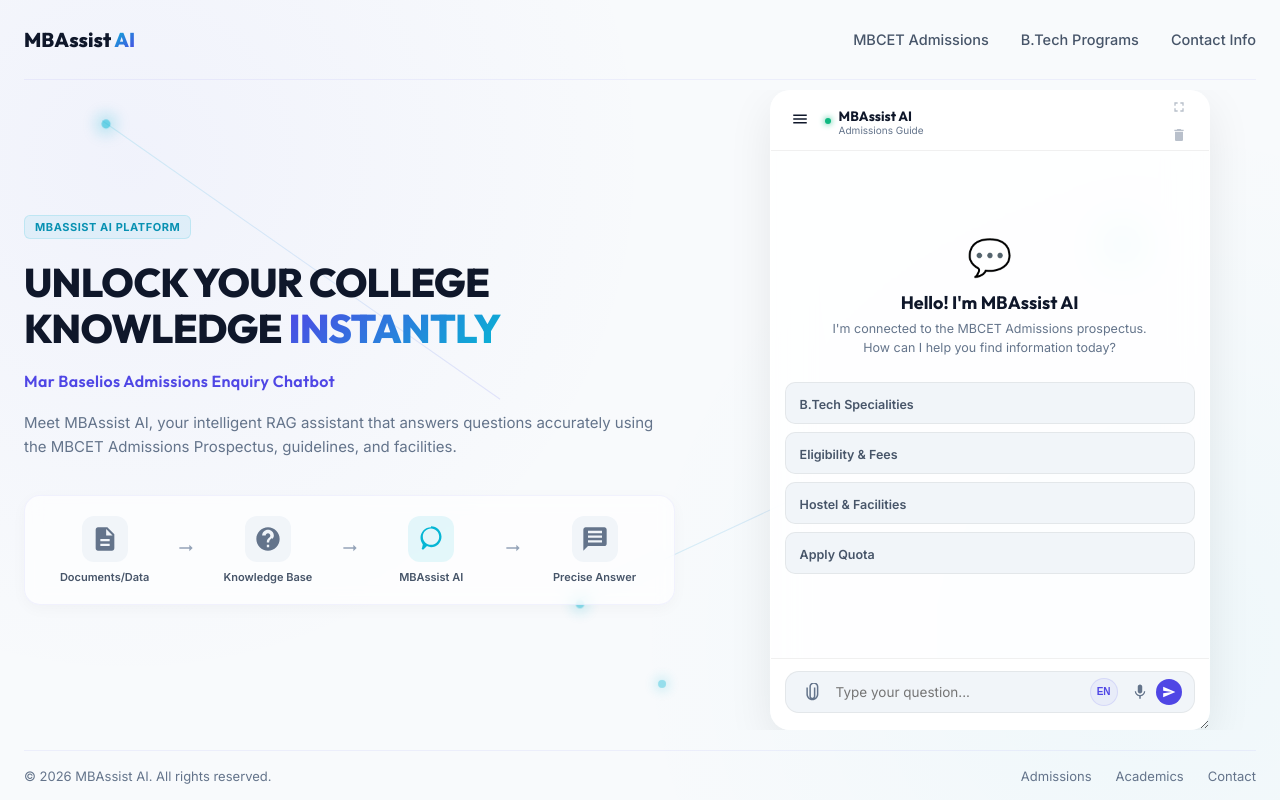
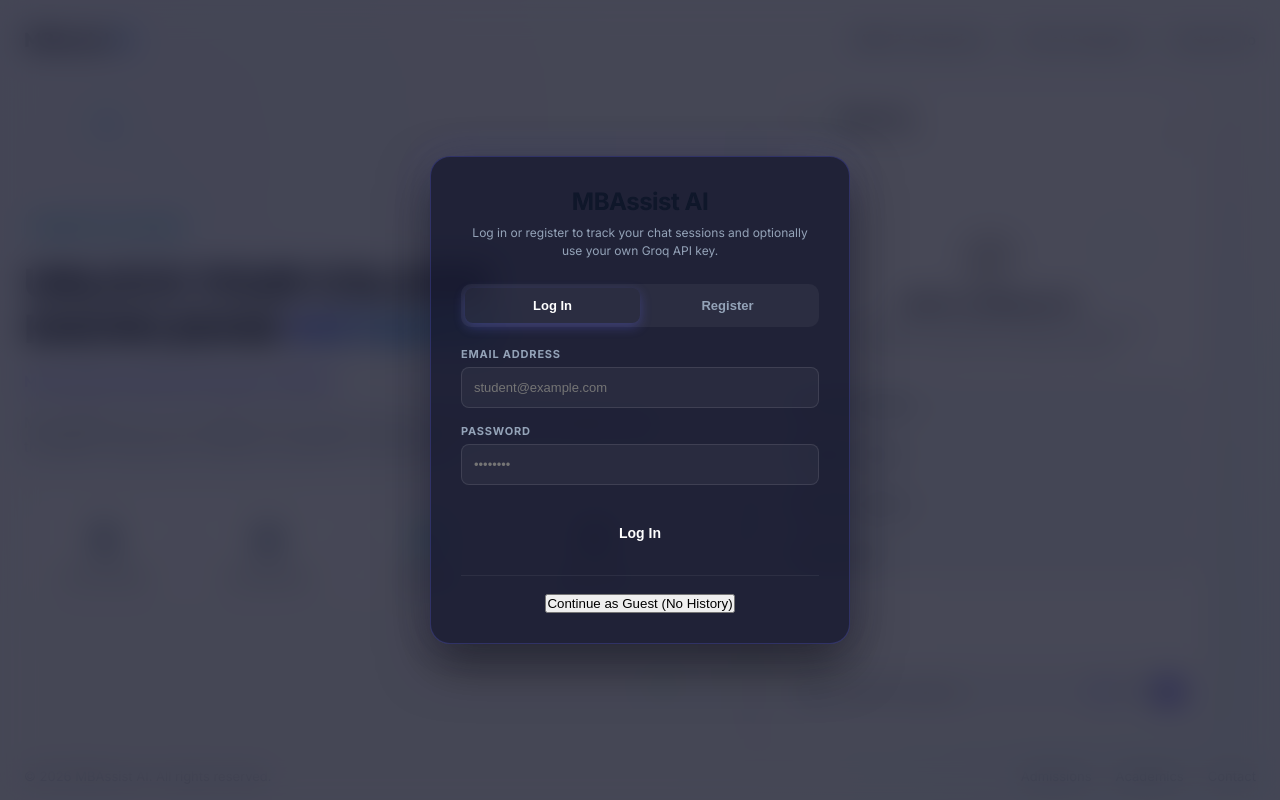
Before and after one commit to adi5022/MBAssist-AI, a Flask app: page / in a window 1280 px wide. Run offline with Flask 3, Linux system fonts and the light colour scheme.

Commit message:
Complete glassmorphic authentication flow and SQL session integrations

```diff
--- a/static/script.js
+++ b/static/script.js
@@ -14,8 +14,23 @@ document.addEventListener("DOMContentLoaded", () => {
     const clearAllBtn = document.getElementById("clear-all-btn");
 
     // Local Storage Session State
-    let sessions = JSON.parse(localStorage.getItem("mbcet_chat_sessions")) || [];
+    let sessions = [];
     let activeSessionId = null;
+
+    // User Authentications & Sessions DOM variables
+    let currentUser = JSON.parse(localStorage.getItem("mbcet_user")) || null;
+    const authOverlay = document.getElementById("auth-overlay");
+    const authForm = document.getElementById("auth-form");
+    const authEmailInput = document.getElementById("auth-email");
+    const authPasswordInput = document.getElementById("auth-password");
+    const authKeyInput = document.getElementById("auth-groq-key");
+    const registerKeyGroup = document.getElementById("register-key-group");
+    const authErrorMsg = document.getElementById("auth-error-msg");
+    const authSubmitBtn = document.getElementById("auth-submit-btn");
+    const authGuestBtn = document.getElementById("auth-guest-btn");
+    const tabLogin = document.getElementById("tab-login");
+    const tabRegister = document.getElementById("tab-register");
+    let authMode = "login"; // "login" or "register"
 
     // Configure marked options for markdown processing
     marked.setOptions({
@@ -25,7 +40,9 @@ document.addEventListener("DOMContentLoaded", () => {
     });
 
     const saveSessions = () => {
+        if (!currentUser) {
             localStorage.setItem("mbcet_chat_sessions", JSON.stringify(sessions));
+        }
     };
 
     const scrollToBottom = () => {
@@ -135,24 +152,37 @@ document.addEventListener("DOMContentLoaded", () => {
         scrollToBottom();
     };
 
-    // Load full messages from selected session
-    const loadSession = (sessionId) => {
+    // Load messages or fetch from server if logged in
+    const loadSession = async (sessionId) => {
         activeSessionId = sessionId;
-        const session = sessions.find(s => s.id === sessionId);
-        if (!session) return;
-
         chatMessages.innerHTML = "";
         welcomeScreen.style.display = "none";
         chatMessages.style.display = "flex";
 
+        if (currentUser) {
+            try {
+                const response = await fetch(`/api/sessions/${sessionId}/messages`);
+                if (response.ok) {
+                    const messages = await response.json();
+                    messages.forEach(msg => {
+                        appendMessage(msg.text, msg.sender === 'user');
+                    });
+                }
+            } catch (error) {
+                console.error("Failed to load session messages:", error);
+            }
+        } else {
+            const session = sessions.find(s => s.id === sessionId);
+            if (session && session.messages) {
                 session.messages.forEach(msg => {
-            appendMessage(msg.text, msg.isUser, msg.pages);
+                    appendMessage(msg.text, msg.isUser, msg.pages || []);
                 });
-
+            }
+        }
         renderHistoryList();
-
-        // Hide sidebar drawer after loading the conversation
+        if (window.innerWidth <= 900) {
             sidebar.classList.remove("open");
+        }
     };
 
     // Delete a specific session
@@ -534,28 +564,51 @@ document.addEventListener("DOMContentLoaded", () => {
         // Session Setup
         let currentSession;
         if (!activeSessionId) {
-            // Create a new session
-            const newId = Date.now().toString();
             const truncateTitle = query.length > 22 ? query.substring(0, 22) + "..." : query;
 
+            if (currentUser) {
+                try {
+                    const response = await fetch("/api/sessions", {
+                        method: "POST",
+                        headers: { "Content-Type": "application/json" },
+                        body: JSON.stringify({ user_id: currentUser.user_id, title: truncateTitle })
+                    });
+                    if (response.ok) {
+                        const sData = await response.json();
+                        activeSessionId = sData.session_id;
+                        sessions.unshift({
+                            id: sData.session_id,
+                            title: truncateTitle,
+                            messages: []
+                        });
+                    }
+                } catch (error) {
+                    console.error("Failed to create remote session:", error);
+                }
+            }
+
+            if (!activeSessionId) {
+                const newId = Date.now().toString();
                 currentSession = {
                     id: newId,
                     title: truncateTitle,
                     messages: []
                 };
-            sessions.unshift(currentSession); // Add to beginning of history list
+                sessions.unshift(currentSession);
                 activeSessionId = newId;
+            }
         } else {
             currentSession = sessions.find(s => s.id === activeSessionId);
         }
 
-        // Add user query to session object
+        if (currentSession) {
             currentSession.messages.push({
                 text: query,
                 isUser: true,
                 pages: []
             });
             saveSessions();
+        }
 
         // Render user message on screen
         appendMessage(query, true);
@@ -585,12 +638,18 @@ document.addEventListener("DOMContentLoaded", () => {
         })();
 
         try {
+            const payload = {
+                message: query,
+                user_id: currentUser ? currentUser.user_id : null,
+                session_id: activeSessionId
+            };
+
             const response = await fetch("/api/chat", {
                 method: "POST",
                 headers: {
                     "Content-Type": "application/json"
                 },
-                body: JSON.stringify({ message: query })
+                body: JSON.stringify(payload)
             });
 
             typingIndicator.remove();
@@ -602,13 +661,14 @@ document.addEventListener("DOMContentLoaded", () => {
 
             const data = await response.json();
 
-            // Add bot answer to session object
+            if (currentSession) {
                 currentSession.messages.push({
                     text: data.answer,
                     isUser: false,
                     pages: data.pages || []
                 });
                 saveSessions();
+            }
 
             // Render bot answer
             appendMessage(data.answer, false, data.pages || []);
@@ -713,4 +773,99 @@ document.addEventListener("DOMContentLoaded", () => {
     widgetHeader.addEventListener("touchstart", dragStart);
     document.addEventListener("touchmove", dragMove, { passive: false });
     document.addEventListener("touchend", dragEnd);
+
+    // Dynamic Auth Overlay Events
+    if (tabLogin && tabRegister) {
+        tabLogin.addEventListener("click", () => {
+            authMode = "login";
+            tabLogin.classList.add("active");
+            tabRegister.classList.remove("active");
+            registerKeyGroup.style.display = "none";
+            authSubmitBtn.textContent = "Log In";
+            authErrorMsg.style.display = "none";
         });
+        tabRegister.addEventListener("click", () => {
+            authMode = "register";
+            tabRegister.classList.add("active");
+            tabLogin.classList.remove("active");
+            registerKeyGroup.style.display = "block";
+            authSubmitBtn.textContent = "Register";
+            authErrorMsg.style.display = "none";
+        });
+    }
+
+    const loadSessionsFromServer = async () => {
+        if (!currentUser) return;
+        try {
+            const response = await fetch(`/api/sessions?user_id=${currentUser.user_id}`);
+            if (response.ok) {
+                const data = await response.json();
+                sessions = data.map(s => ({
+                    id: s.session_id,
+                    title: s.title,
+                    messages: []
+                }));
+                renderHistoryList();
+            }
+        } catch (error) {
+            console.error("Failed to load sessions from server:", error);
+        }
+    };
+
+    if (authForm) {
+        authForm.addEventListener("submit", async (e) => {
+            e.preventDefault();
+            authErrorMsg.style.display = "none";
+            const email = authEmailInput.value.trim();
+            const password = authPasswordInput.value.trim();
+            const groq_api_key = authKeyInput.value.trim();
+
+            const endpoint = authMode === "login" ? "/api/auth/login" : "/api/auth/register";
+            const payload = authMode === "login"
+                ? { email, password }
+                : { email, password, groq_api_key: groq_api_key || null };
+
+            try {
+                const response = await fetch(endpoint, {
+                    method: "POST",
+                    headers: { "Content-Type": "application/json" },
+                    body: JSON.stringify(payload)
+                });
+                if (!response.ok) {
+                    const err = await response.json();
+                    throw new Error(err.error || "Authentication failed.");
+                }
+                const data = await response.json();
+                currentUser = data;
+                localStorage.setItem("mbcet_user", JSON.stringify(data));
+                authOverlay.style.display = "none";
+                loadSessionsFromServer();
+            } catch (err) {
+                authErrorMsg.textContent = err.message;
+                authErrorMsg.style.display = "block";
+            }
+        });
+    }
+
+    if (authGuestBtn) {
+        authGuestBtn.addEventListener("click", () => {
+            currentUser = null;
+            localStorage.removeItem("mbcet_user");
+            sessions = JSON.parse(localStorage.getItem("mbcet_chat_sessions")) || [];
+            authOverlay.style.display = "none";
+            renderHistoryList();
+        });
+    }
+
+    // Initialize Auth state check on load
+    const checkAuth = () => {
+        if (currentUser) {
+            authOverlay.style.display = "none";
+            loadSessionsFromServer();
+        } else {
+            authOverlay.style.display = "flex";
+        }
+    };
+
+    checkAuth();
+});
--- a/static/style.css
+++ b/static/style.css
@@ -1176,3 +1176,158 @@ body {
     color: #f59e0b;
     flex-shrink: 0;
 }
+
+/* Glassmorphic Auth Overlay */
+.auth-overlay {
+    position: fixed;
+    top: 0;
+    left: 0;
+    width: 100%;
+    height: 100%;
+    background: rgba(10, 11, 30, 0.75);
+    backdrop-filter: blur(16px);
+    display: flex;
+    justify-content: center;
+    align-items: center;
+    z-index: 9999;
+    animation: fadeIn 0.3s ease-out;
+}
+
+.auth-card {
+    background: rgba(17, 19, 44, 0.7);
+    border: 1px solid rgba(99, 102, 241, 0.25);
+    border-radius: 20px;
+    padding: 30px;
+    width: 90%;
+    max-width: 420px;
+    box-shadow: 0 20px 50px rgba(0, 0, 0, 0.5), 0 0 40px rgba(99, 102, 241, 0.1);
+    animation: scaleUp 0.3s cubic-bezier(0.34, 1.56, 0.64, 1);
+    color: var(--text-primary);
+}
+
+.auth-header {
+    text-align: center;
+    margin-bottom: 24px;
+}
+
+.auth-title {
+    font-size: 24px;
+    font-weight: 800;
+    letter-spacing: -0.5px;
+}
+
+.auth-subtitle {
+    font-size: 12px;
+    color: var(--text-muted);
+    margin-top: 8px;
+    line-height: 1.5;
+}
+
+/* Tab Headers */
+.auth-tabs {
+    display: flex;
+    background: rgba(255, 255, 255, 0.05);
+    border-radius: 10px;
+    padding: 4px;
+    margin-bottom: 20px;
+}
+
+.auth-tab {
+    flex: 1;
+    background: none;
+    border: none;
+    padding: 10px;
+    font-size: 13px;
+    font-weight: 700;
+    color: var(--text-muted);
+    cursor: pointer;
+    border-radius: 8px;
+    transition: all 0.25s ease;
+}
+
+.auth-tab.active {
+    background: var(--gradient-neon);
+    color: white;
+    box-shadow: 0 4px 12px rgba(99, 102, 241, 0.3);
+}
+
+/* Form Styles */
+.auth-form {
+    display: flex;
+    flex-direction: column;
+    gap: 16px;
+}
+
+.form-group {
+    display: flex;
+    flex-direction: column;
+    gap: 6px;
+}
+
+.form-group label {
+    font-size: 11px;
+    font-weight: 700;
+    text-transform: uppercase;
+    letter-spacing: 0.8px;
+    color: var(--text-muted);
+    text-align: left;
+}
+
+.form-group input {
+    background: rgba(255, 255, 255, 0.04);
+    border: 1px solid rgba(255, 255, 255, 0.1);
+    border-radius: 8px;
+    padding: 12px;
+    font-size: 13px;
+    color: white;
+    outline: none;
+    transition: all 0.25s ease;
+}
+
+.form-group input:focus {
+    border-color: var(--accent-indigo);
+    background: rgba(99, 102, 241, 0.05);
+    box-shadow: 0 0 10px rgba(99, 102, 241, 0.25);
+}
+
+.auth-submit-btn {
+    background: var(--gradient-neon);
+    border: none;
+    border-radius: 8px;
+    padding: 14px;
+    font-size: 14px;
+    font-weight: 700;
+    color: white;
+    cursor: pointer;
+    margin-top: 10px;
+    transition: all 0.25s ease;
+}
+
+.auth-submit-btn:hover {
+    transform: translateY(-2px);
+    box-shadow: 0 6px 20px rgba(99, 102, 241, 0.4);
+}
+
+.auth-error-msg {
+    color: #f87171;
+    font-size: 12px;
+    background: rgba(248, 113, 113, 0.1);
+    border: 1px solid rgba(248, 113, 113, 0.2);
+    border-radius: 6px;
+    padding: 8px 12px;
+    font-weight: 600;
+}
+
+.auth-footer {
+    text-align: center;
+    margin-top: 20px;
+    border-top: 1px solid rgba(255, 255, 255, 0.06);
+    padding-top: 16px;
+}
+
+.field-hint {
+    font-size: 10px;
+    color: var(--text-muted);
+    margin-top: 2px;
+    text-align: left;
+}
--- a/templates/index.html
+++ b/templates/index.html
@@ -311,6 +311,45 @@
         </footer>
     </div>
 
+    <!-- Glassmorphic Authentication Overlay -->
+    <div class="auth-overlay" id="auth-overlay">
+        <div class="auth-card">
+            <div class="auth-header">
+                <span class="auth-title">MBAssist <span class="accent-text">AI</span></span>
+                <p class="auth-subtitle">Log in or register to track your chat sessions and optionally use your own Groq API key.</p>
+            </div>
+
+            <!-- Auth Tab Toggles -->
+            <div class="auth-tabs">
+                <button class="auth-tab active" id="tab-login" type="button">Log In</button>
+                <button class="auth-tab" id="tab-register" type="button">Register</button>
+            </div>
+
+            <!-- Auth Form -->
+            <form id="auth-form" class="auth-form" onsubmit="event.preventDefault();">
+                <div class="form-group">
+                    <label for="auth-email">Email Address</label>
+                    <input type="email" id="auth-email" placeholder="student@example.com" required>
+                </div>
+                <div class="form-group">
+                    <label for="auth-password">Password</label>
+                    <input type="password" id="auth-password" placeholder="••••••••" required>
+                </div>
+                <div class="form-group register-only" id="register-key-group" style="display: none;">
+                    <label for="auth-groq-key">Custom Groq API Key (Optional)</label>
+                    <input type="password" id="auth-groq-key" placeholder="gsk_••••••••">
+                    <span class="field-hint">We will run queries against your own API limit.</span>
+                </div>
+                <div class="auth-error-msg" id="auth-error-msg" style="display: none;"></div>
+                <button type="submit" class="auth-submit-btn" id="auth-submit-btn">Log In</button>
+            </form>
+
+            <div class="auth-footer">
+                <button class="subtle-btn" id="auth-guest-btn" type="button">Continue as Guest (No History)</button>
+            </div>
+        </div>
+    </div>
+
     <!-- Client Script -->
     <script src="/static/script.js?v=2.5"></script>
 </body>
```
Lines whose indentation alone changed are shown as unchanged.
